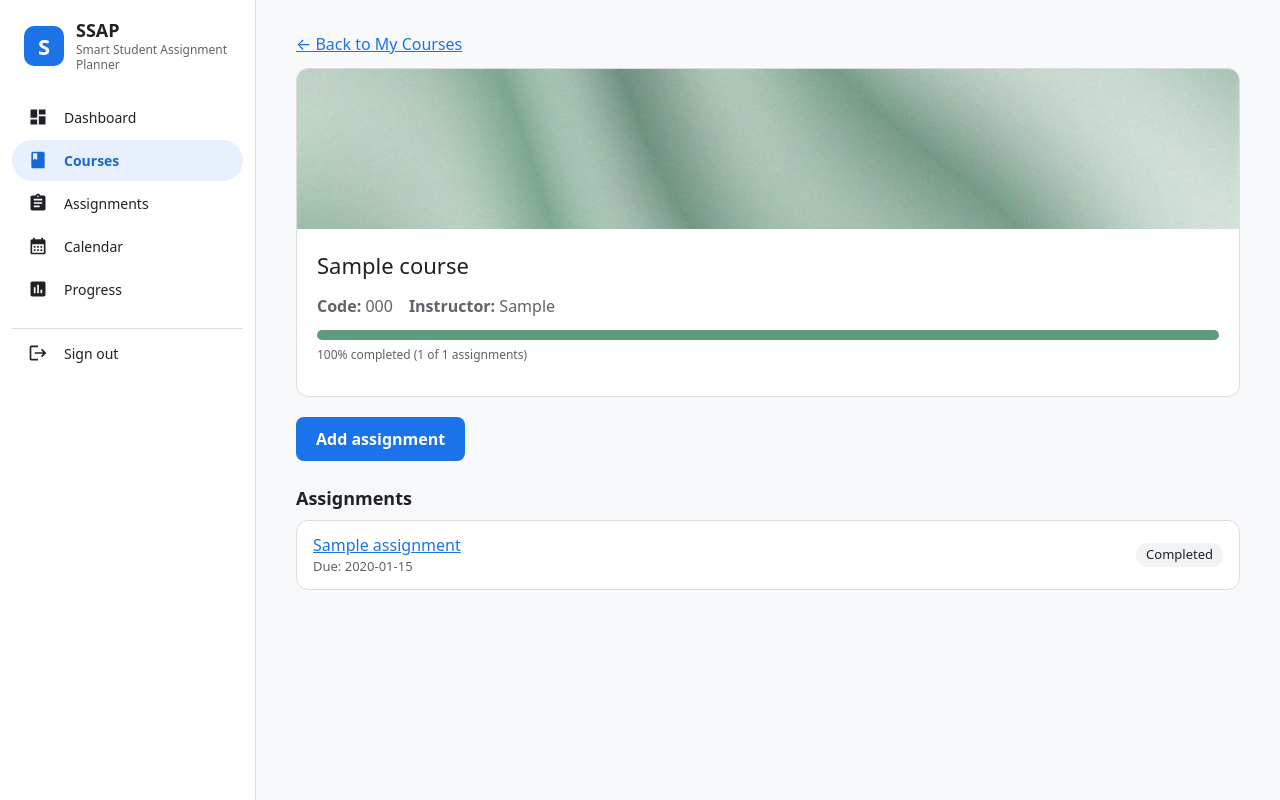
After one commit to BhavyaSura/Smart-Student-Assignment-Planner, a Flask app: page /courses/1 in a window 1280 px wide. The commit adds this page. Run offline with Flask 3, Linux system fonts and the light colour scheme; the visitor is signed in with stand-in values (Sample User, id 1); tables that the repository leaves empty hold one stand-in row (values such as "Sample post").

Commit message:
Add files via upload
Jira: SSAP-10

- Courses page is now a Notion-style gallery: abstract cover image, course name, code, and a progress bar
- Progress = completed assignments / total assignments for that course (uses existing data, no database changes)
- Clicking a card opens a new course details page (/courses/<id>) with the course's assignments
- Dashboard "Courses" box shows the first 4 cards plus a "View all" link
- Empty states for no courses and no assignments
- Students can only open their own courses (others get 404)

No need to delete planner.db — no schema changes.

```diff
--- /dev/null
+++ b/features/courses/progress.py
@@ -0,0 +1,48 @@
+"""
+features/courses/progress.py -- Courses: works out how far along each
+course is. (SSAP-10)
+
+The Courses page and the Dashboard's course cards both use this, so the
+math lives in one place.
+"""
+from models import Course
+
+# How many cover designs there are. Each one is a class in
+# static/css/components.css, named course-theme-0 through course-theme-5,
+# and uses an image from static/img/covers/.
+NUMBER_OF_ARTS = 6
+
+
+def course_progress(course):
+    # Count this course's assignments and how many are Completed.
+    total = len(course.assignments)
+    completed = sum(
+        1 for assignment in course.assignments
+        if assignment.status == 'Completed'
+    )
+
+    # Turn it into a percentage. A course with no assignments is 0%,
+    # so we never divide by zero.
+    if total > 0:
+        percent = round((completed / total) * 100)
+    else:
+        percent = 0
+
+    return {'total': total, 'completed': completed, 'percent': percent}
+
+
+def course_cards(user_id):
+    # Get this student's courses, oldest first, and attach each one's
+    # progress and cover design. The template only has to show them.
+    courses = Course.query.filter_by(user_id=user_id).order_by(Course.id).all()
+
+    cards = []
+    for course in courses:
+        cards.append({
+            'course': course,
+            'progress': course_progress(course),
+            # The course's id picks its cover, so a course keeps the same
+            # cover every time the page loads.
+            'art': course.id % NUMBER_OF_ARTS,
+        })
+    return cards
--- a/features/courses/routes.py
+++ b/features/courses/routes.py
@@ -1,20 +1,49 @@
 """
-features/courses/routes.py -- Courses: the page of course squares, plus the form that adds a course.
+features/courses/routes.py -- Courses: the page of course cards, the form that
+adds a course, and the page that shows one course's details.
 """
 # SSAP-5 - Course Feature
 # Allows users to view and add courses to the planner.
+# SSAP-10 - Course cards with progress, plus a course details page.
 
 from flask import render_template, request, redirect, url_for, session
 from models import db, Course
 from . import courses_bp
+from .progress import course_cards, course_progress, NUMBER_OF_ARTS
 
 
 @courses_bp.route('/courses')
 def courses():
-    # Get every course this student has saved so far.
-    all_courses = Course.query.filter_by(user_id=session['user_id']).all()
-    # Show the courses page and hand it the list of courses.
-    return render_template('courses/courses.html', courses=all_courses)
+    # Get every course this student has saved, with its progress and cover art.
+    cards = course_cards(session['user_id'])
+    # Show the courses page and hand it the list of cards.
+    return render_template('courses/courses.html', cards=cards)
+
+
+@courses_bp.route('/courses/<int:course_id>')
+def course_details(course_id):
+    # Clicking a course card opens this page.
+    # Filtering by user_id means a student can only open their OWN
+    # course. Anyone else gets a "404 Not Found" page.
+    course = Course.query.filter_by(
+        id=course_id,
+        user_id=session['user_id']
+    ).first_or_404()
+
+    # Show this course's assignments, earliest due date first.
+    # Assignments with no due date go at the end.
+    assignments = sorted(
+        course.assignments,
+        key=lambda assignment: assignment.due_date or '9999-12-31'
+    )
+
+    return render_template(
+        'courses/details.html',
+        course=course,
+        assignments=assignments,
+        progress=course_progress(course),
+        art=course.id % NUMBER_OF_ARTS
+    )
 
 
 @courses_bp.route('/courses/new')
--- a/static/css/components.css
+++ b/static/css/components.css
@@ -164,3 +164,107 @@ form button:hover {
     padding-left: 18px;
     font-size: 14px;
 }
+
+/* ----- Course cards (SSAP-10) -----
+   Used on the Courses page and the Dashboard.
+   The card itself is templates/courses/course_card.html
+   Each card has an abstract cover image on top (like a Notion gallery)
+   and the course info below it. */
+.course-card {
+    display: flex;
+    flex-direction: column;
+    overflow: hidden;           /* keeps the cover inside the rounded corners */
+    border: 1px solid var(--border);
+    border-radius: 14px;
+    background: var(--surface);
+    color: var(--text);
+    text-decoration: none;
+    overflow-wrap: anywhere;
+    transition: transform 0.15s ease, box-shadow 0.15s ease;
+}
+
+/* Lift the card a little when the mouse is over it. */
+.course-card:hover {
+    transform: translateY(-2px);
+    box-shadow: 0 6px 18px rgba(60, 64, 67, 0.15);
+}
+
+/* The cover image. --course-cover is set by the course-theme-N classes below. */
+.course-card-cover {
+    display: block;
+    aspect-ratio: 16 / 10;
+    background: var(--course-cover) center / cover;
+}
+
+/* The white part under the cover. */
+.course-card-body {
+    display: flex;
+    flex-direction: column;
+    flex: 1;
+    gap: 2px;
+    padding: 12px 14px 14px;
+}
+
+.course-card-name {
+    font-weight: 600;
+    line-height: 1.3;
+}
+
+.course-card-code {
+    font-size: 13px;
+    color: var(--text-muted);
+}
+
+/* margin-top: auto pushes the progress bar to the bottom of the card. */
+.course-card-progress {
+    display: flex;
+    flex-direction: column;
+    gap: 6px;
+    margin-top: auto;
+    padding-top: 10px;
+}
+
+.course-card-count {
+    font-size: 12px;
+    color: var(--text-muted);
+}
+
+/* The progress bar. Its fill uses the course's own color. */
+.course-bar {
+    display: block;
+    width: 100%;
+    height: 6px;
+    overflow: hidden;
+    border-radius: 3px;
+    background: var(--hover);
+}
+
+.course-bar-fill {
+    display: block;
+    height: 100%;
+    border-radius: 3px;
+    background: var(--course-color);
+}
+
+/* ----- The six course themes -----
+   Each course gets one, picked by its id (see features/courses/progress.py).
+   A theme sets two things:
+     --course-cover = the abstract image in static/img/covers/
+     --course-color = a matching color for the progress bar
+   (These colors are on purpose not in theme.css -- they only belong
+   to the course covers.) */
+.course-theme-0 { --course-cover: url("../img/covers/cover-0.jpg"); --course-color: #8e74d4; } /* lavender silk */
+.course-theme-1 { --course-cover: url("../img/covers/cover-1.jpg"); --course-color: #5f9a7e; } /* sage waves */
+.course-theme-2 { --course-cover: url("../img/covers/cover-2.jpg"); --course-color: #c9a063; } /* cream shapes */
+.course-theme-3 { --course-cover: url("../img/covers/cover-3.jpg"); --course-color: #d986ad; } /* blossom glow */
+.course-theme-4 { --course-cover: url("../img/covers/cover-4.jpg"); --course-color: #6f98de; } /* blue mist */
+.course-theme-5 { --course-cover: url("../img/covers/cover-5.jpg"); --course-color: #ec9675; } /* peach glow */
+
+/* A dashed box that is also a link (like "No courses yet" on the Dashboard). */
+a.placeholder {
+    text-decoration: none;
+}
+
+a.placeholder:hover {
+    background: var(--hover);
+}
--- a/static/css/courses.css
+++ b/static/css/courses.css
@@ -2,13 +2,6 @@
    courses.css -- styles that ONLY the Courses page uses.
    Loaded by templates/courses/courses.html.
    ------------------------------------------------------------------ */
-
-/* The grid of course squares. */
-.tile-grid {
-    display: grid;
-    grid-template-columns: repeat(auto-fill, 160px);
-    gap: 16px;
-}
 
 /* One square. */
 .tile {
@@ -43,9 +36,98 @@
     line-height: 1;
 }
 
-/* A saved course: a small square with just its name. */
-.course-tile {
+/* ----- SSAP-10 ----- */
+/* The gallery of course cards. Each column is at least 220px wide and
+   they stretch to fill the row. */
+.course-gallery {
+    display: grid;
+    grid-template-columns: repeat(auto-fill, minmax(220px, 1fr));
+    gap: 20px;
+}
+
+/* The dashed "Add a course" card in the gallery. */
+.course-gallery .tile-add {
+    width: auto;
+    height: auto;
+    min-height: 220px;
+}
+
+.courses-empty {
+    color: var(--text-muted);
+}
+
+/* ----- Course details page ----- */
+/* The box at the top with the course's art, name, and progress. */
+.course-header {
+    margin-bottom: 20px;
+    overflow: hidden;
+    border: 1px solid var(--border);
+    border-radius: 12px;
     background: var(--surface);
+}
+
+/* A wide version of the card's cover image. */
+.course-header-cover {
+    height: 160px;
+    background: var(--course-cover) center / cover;
+}
+
+.course-header-body {
+    padding: 20px;
+}
+
+.course-info {
+    display: flex;
+    flex-wrap: wrap;
+    gap: 16px;
+    color: var(--text-muted);
+}
+
+/* A taller progress bar for the details page. */
+.course-bar-large {
+    height: 10px;
+    border-radius: 6px;
+    margin-bottom: 6px;
+}
+
+.course-section-title {
+    margin-bottom: 8px;
+    font-size: 18px;
+    font-weight: 600;
+}
+
+/* The list of this course's assignments. */
+.course-assignments {
+    list-style: none;
     border: 1px solid var(--border);
-    color: var(--text);
+    border-radius: 12px;
+    background: var(--surface);
 }
+
+.course-assignment {
+    display: flex;
+    align-items: center;
+    justify-content: space-between;
+    gap: 12px;
+    padding: 12px 16px;
+    border-bottom: 1px solid var(--border);
+}
+
+.course-assignment:last-child {
+    border-bottom: none;
+}
+
+.course-assignment-due {
+    display: block;
+    font-size: 13px;
+    color: var(--text-muted);
+}
+
+/* The small rounded label that shows an assignment's status. */
+.status-pill {
+    padding: 2px 10px;
+    border-radius: 12px;
+    background: var(--hover);
+    font-size: 13px;
+    white-space: nowrap;
+}
--- /dev/null
+++ b/templates/courses/details.html
@@ -0,0 +1,66 @@
+{#
+  templates/courses/details.html -- Courses: the details page for ONE
+  course. Opens when a course card is clicked. Shows the course info,
+  its progress, and the assignments that belong to it. (SSAP-10)
+#}
+{% extends "base.html" %}
+
+{% block extra_css %}
+<link rel="stylesheet" href="{{ url_for('static', filename='css/courses.css') }}">
+{% endblock %}
+
+{% block content %}
+<p><a href="{{ url_for('courses.courses') }}">&larr; Back to My Courses</a></p>
+
+<!-- The header box. Its cover image matches the course's card. -->
+<div class="course-header course-theme-{{ art }}">
+    <div class="course-header-cover" aria-hidden="true"></div>
+    <div class="course-header-body">
+        <h2>{{ course.name }}</h2>
+        <p class="course-info">
+            {% if course.code %}<span><strong>Code:</strong> {{ course.code }}</span>{% endif %}
+            {% if course.instructor %}<span><strong>Instructor:</strong> {{ course.instructor }}</span>{% endif %}
+        </p>
+
+    <div class="course-bar course-bar-large"
+         role="progressbar"
+         aria-label="{{ course.name }} completion"
+         aria-valuenow="{{ progress.percent }}"
+         aria-valuemin="0"
+         aria-valuemax="100">
+        <div class="course-bar-fill" style="width: {{ progress.percent }}%;"></div>
+    </div>
+    <p class="course-card-count">
+        {{ progress.percent }}% completed
+        ({{ progress.completed }} of {{ progress.total }} assignments)
+    </p>
+    </div>
+</div>
+
+<div class="action-bar">
+    <a class="button-link" href="{{ url_for('assignments.add_assignment') }}">Add assignment</a>
+</div>
+
+<h3 class="course-section-title">Assignments</h3>
+
+{% if assignments %}
+    <ul class="course-assignments">
+        {% for assignment in assignments %}
+        <li class="course-assignment">
+            <div>
+                <a href="{{ url_for('assignments.assignment_details', assignment_id=assignment.id) }}">
+                    {{ assignment.title }}
+                </a>
+                <span class="course-assignment-due">
+                    Due: {{ assignment.due_date or 'Not recorded' }}
+                </span>
+            </div>
+            <span class="status-pill">{{ assignment.status }}</span>
+        </li>
+        {% endfor %}
+    </ul>
+{% else %}
+    <!-- Empty state: this course has no assignments yet. -->
+    <p>No assignments for this course yet.</p>
+{% endif %}
+{% endblock %}
```
Also changed, not shown: features/dashboard/suggested_course_cards.py (+13 -4 lines), templates/courses/course_card.html (added, +44 -0 lines), templates/courses/courses.html (+12 -7 lines), templates/dashboard/suggested_course_cards.html (+17 -20 lines), static/img/covers/cover-0.jpg (added), static/img/covers/cover-1.jpg (added), static/img/covers/cover-2.jpg (added), static/img/covers/cover-3.jpg (added), static/img/covers/cover-4.jpg (added), static/img/covers/cover-5.jpg (added).
